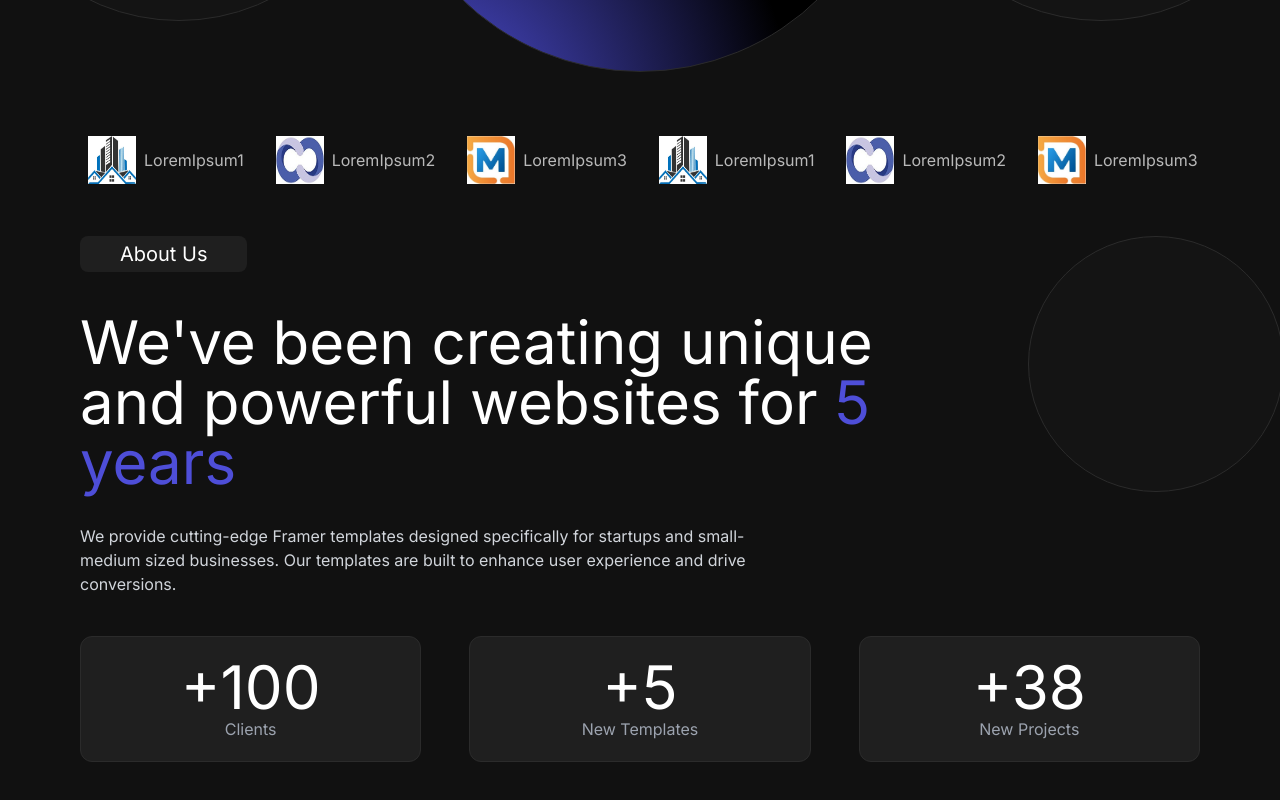
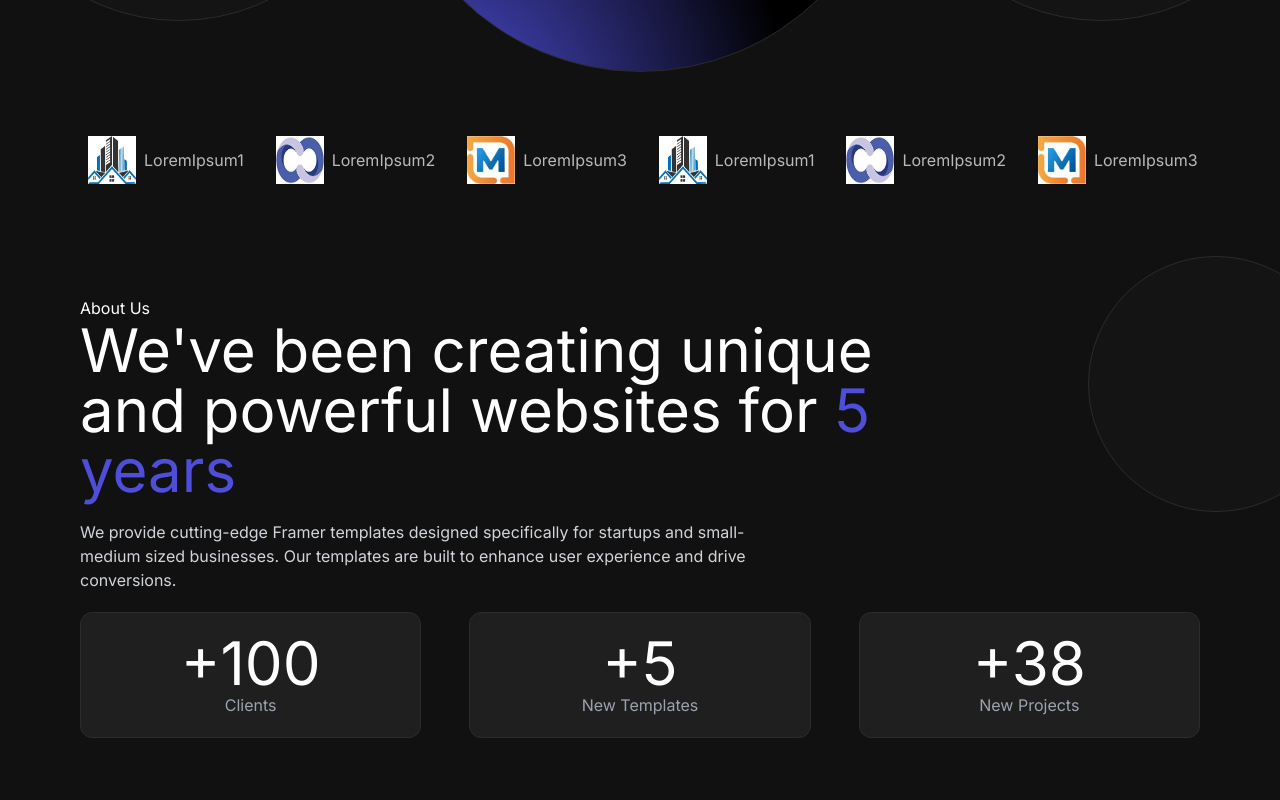
Before and after one commit to biswajit035/NBT, a Next.js app: page / in a window 1280 px wide. Shown: the part 558-1358 px from the top of the page. After the commit the page ends 1316 px from the top, so only its background shows below. Built offline with nearby package versions, Linux system fonts and the light colour scheme.

Commit message:
fix: :bug: style fixed

```diff
--- a/src/pages/About.tsx
+++ b/src/pages/About.tsx
@@ -2,14 +2,14 @@ import React from 'react'
 
 const About = () => {
   return (
-    <div className='relative z-[3] h-fit w-full overflow-x-hidden py-5'>
-      <div className='absolute -right-1 hidden aspect-square rounded-full border border-[#2b2b2b] bg-gridBg hover:bg-[#1c1c1c] md:block md:w-[45vw] lg:w-[20vw]'></div>
+    <div className='stdPy relative z-[3] h-fit w-full overflow-x-hidden md:pt-20' id='about'>
+      <div className='absolute -right-16 hidden aspect-square rounded-full border border-[#2b2b2b] bg-gridBg hover:bg-[#1c1c1c] md:block md:w-[35vw] lg:top-10 lg:w-[20vw]'></div>
       <div className="content relative z-[2] px-2 md:w-full md:px-10 lg:w-10/12 lg:px-20">
-        <div className='mb-10 w-fit rounded-lg bg-[#1f1f1f] px-10 py-1 text-xl'>About Us</div>
-        <h1 className='mb-8 text-3xl md:text-5xl lg:text-6xl'>We&apos;ve been creating unique and powerful websites for <span className="text-blue">5 years</span></h1>
+        <div className='heading'>About Us</div>
+        <h1 className='mb-5 text-3xl md:text-5xl lg:text-6xl'>We&apos;ve been creating unique and powerful websites for <span className="text-blue">5 years</span></h1>
         <p className='text-gray-300 lg:w-3/4'>We provide cutting-edge Framer templates designed specifically for startups and small-medium sized businesses. Our templates are built to enhance user experience and drive conversions.</p>
       </div>
-      <div className='mx-2 my-10 grid grid-cols-1 gap-5 md:mx-10 md:grid-cols-3 md:gap-12 lg:mx-20'>
+      <div className='relative z-[2] mx-2 my-5 grid grid-cols-1 gap-5 md:mx-10 md:grid-cols-3 md:gap-12 lg:mx-20'>
         <div className='flex cursor-pointer flex-col items-center justify-center rounded-xl border border-[#2b2b2b] bg-[#1f1f1f] py-5 hover:scale-[1.02]'>
           <span className='text-4xl lg:text-6xl'>+100</span>
           <span className='text-gray-400'>Clients</span>
```
